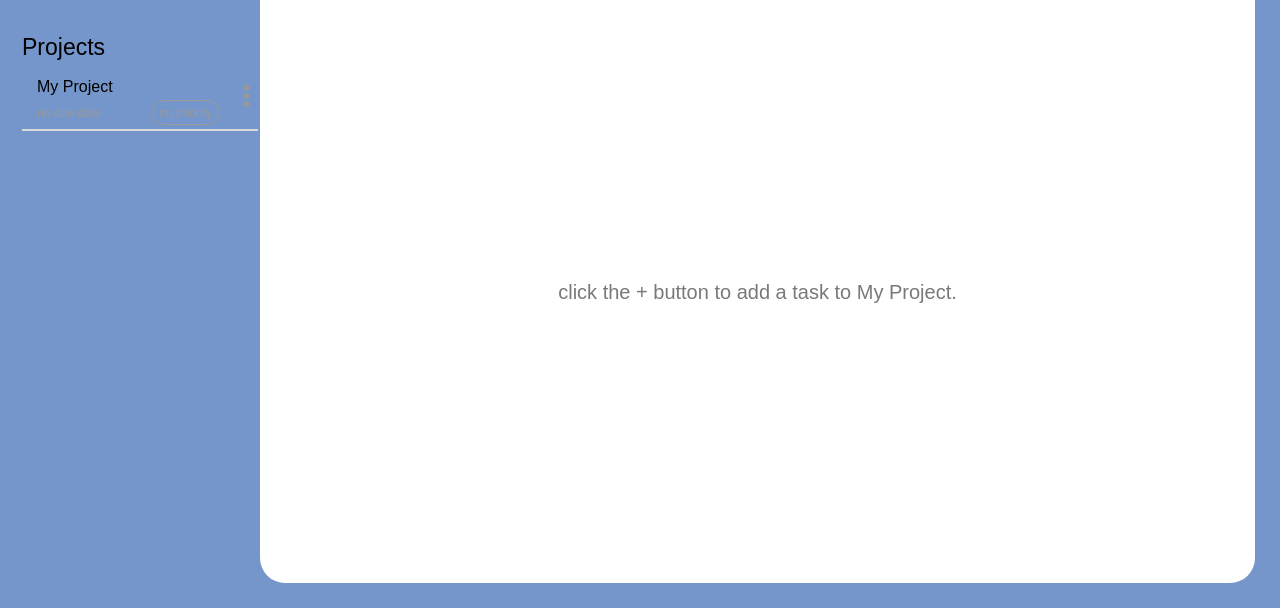
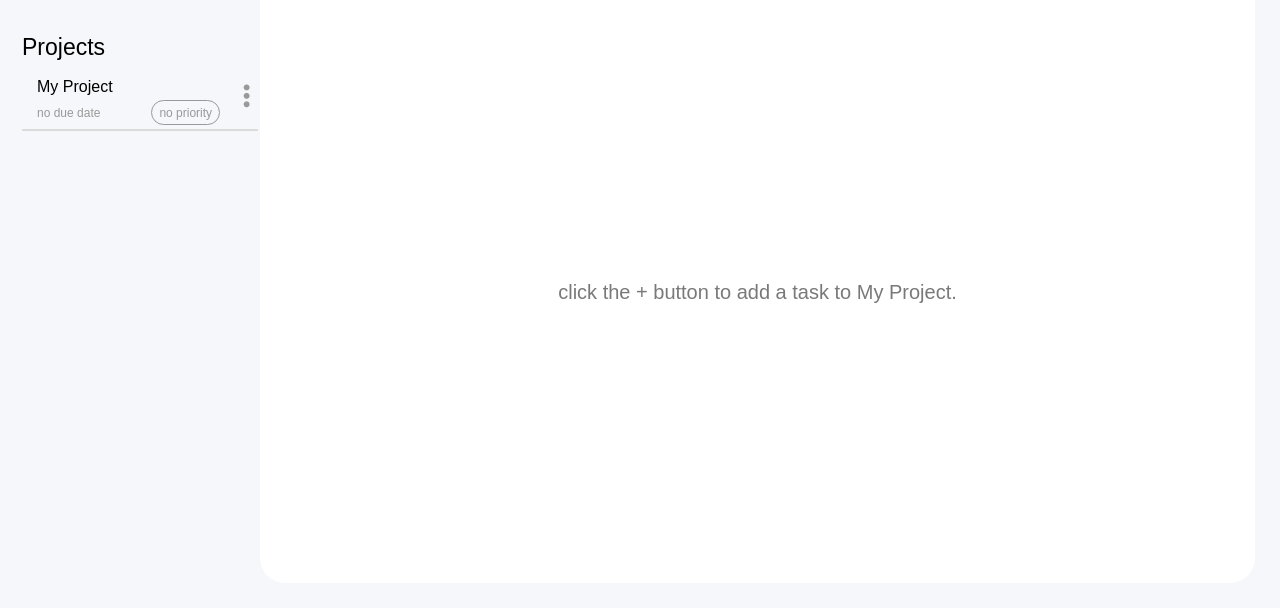
Before and after one commit to lukespicknall/todo-list, a website built with webpack: page src/template.html in a window 1280 px wide. Shown: the part 148-757 px from the top of the page. Built offline with nearby package versions, Linux system fonts and the light colour scheme.

Commit message:
complete css gh-pages test

```diff
--- a/src/style.css
+++ b/src/style.css
@@ -5,7 +5,7 @@
 
 :root {
   --my-white: #fff;
-  --my-side: #7496ca;
+  --my-side: #f5f7fa;
   --my-module: #e9eaec;
   --darker-grey: rgb(219, 219, 219);
   --grey-font:rgb(153, 153, 153);
```
Also changed, not shown: dist/main.js.
